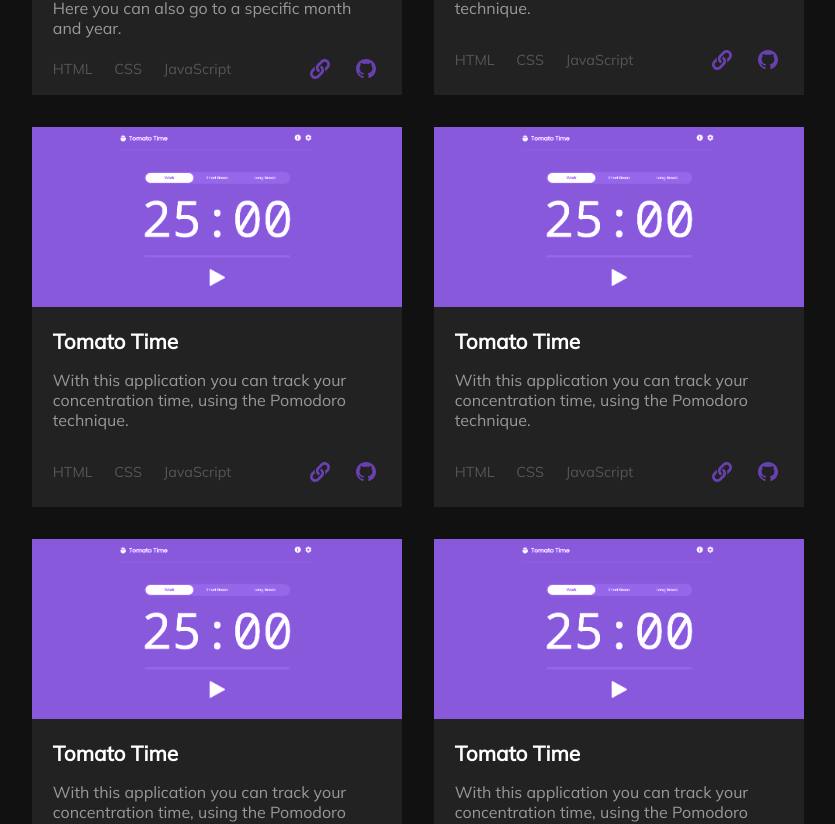
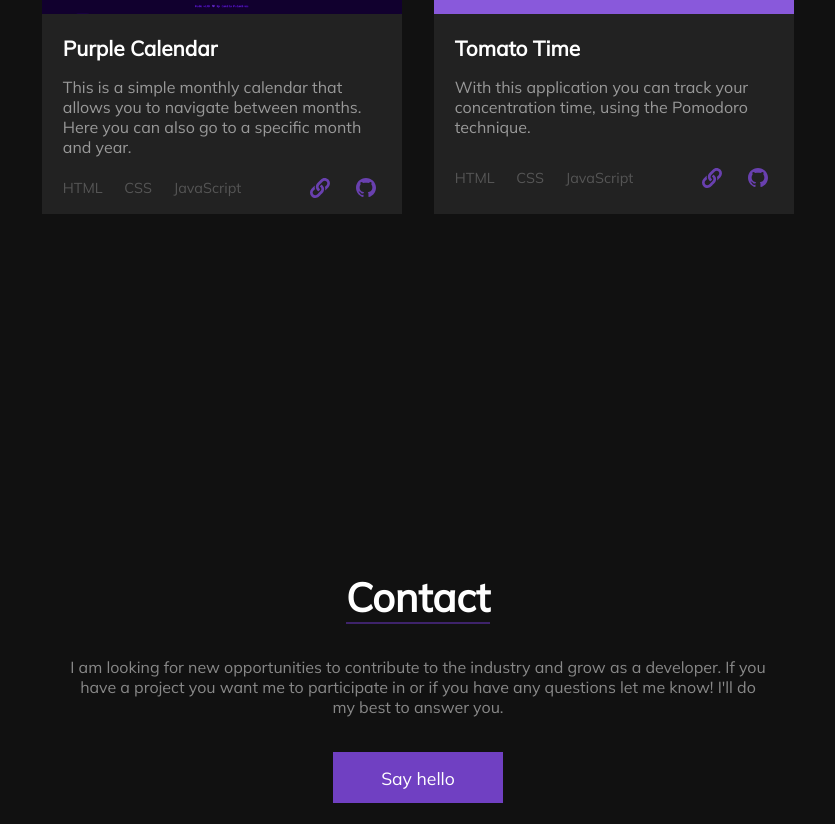
Before and after one commit to paladinescamila/Personal-Website, a React (Create React App) app: page / in a window 1280 px wide. Shown: the part 2803-3627 px from the top of the page, without its empty margins (222-1057 px from the left). Built offline with nearby package versions, Linux system fonts and the light colour scheme.

Commit message:
Fixed projects grid problem

```diff
--- a/src/data/projects.js
+++ b/src/data/projects.js
@@ -18,46 +18,6 @@ const projects = [
 		website: "https://tomato-time.netlify.app/",
 		photo: tomatoTimePhoto,
 	},
-	{
-		title: "Tomato Time",
-		description: "With this application you can track your concentration time, using the Pomodoro technique.",
-		tools: ["HTML", "CSS", "JavaScript"],
-		github: "https://github.com/paladinescamila/Tomato-Time",
-		website: "https://tomato-time.netlify.app/",
-		photo: tomatoTimePhoto,
-	},
-	{
-		title: "Tomato Time",
-		description: "With this application you can track your concentration time, using the Pomodoro technique.",
-		tools: ["HTML", "CSS", "JavaScript"],
-		github: "https://github.com/paladinescamila/Tomato-Time",
-		website: "https://tomato-time.netlify.app/",
-		photo: tomatoTimePhoto,
-	},
-	{
-		title: "Tomato Time",
-		description: "With this application you can track your concentration time, using the Pomodoro technique.",
-		tools: ["HTML", "CSS", "JavaScript"],
-		github: "https://github.com/paladinescamila/Tomato-Time",
-		website: "https://tomato-time.netlify.app/",
-		photo: tomatoTimePhoto,
-	},
-	{
-		title: "Tomato Time",
-		description: "With this application you can track your concentration time, using the Pomodoro technique.",
-		tools: ["HTML", "CSS", "JavaScript"],
-		github: "https://github.com/paladinescamila/Tomato-Time",
-		website: "https://tomato-time.netlify.app/",
-		photo: tomatoTimePhoto,
-	},
-	{
-		title: "Tomato Time",
-		description: "With this application you can track your concentration time, using the Pomodoro technique.",
-		tools: ["HTML", "CSS", "JavaScript"],
-		github: "https://github.com/paladinescamila/Tomato-Time",
-		website: "https://tomato-time.netlify.app/",
-		photo: tomatoTimePhoto,
-	},
 ];
 
 export default projects;
--- a/src/scss/layout/projects.scss
+++ b/src/scss/layout/projects.scss
@@ -7,7 +7,7 @@
 }
 
 .project-card {
-	width: 370px;
+	width: 360px;
 	display: grid;
 	grid-template-rows: 180px 200px;
 	margin: 1em;
```
